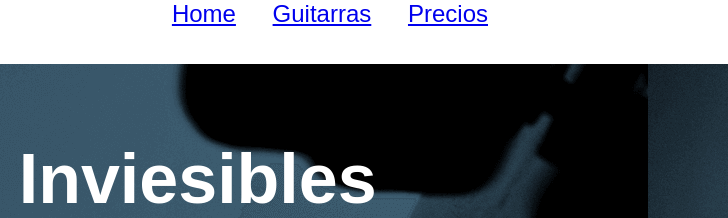
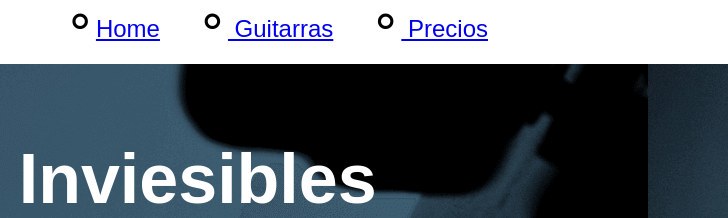
Before and after one commit to robert-ds/invie, a plain HTML site: page index.html in a window 1280 px wide. Shown: the top 218 px of the page, 552-1280 px from the left. Drawn offline with Linux system fonts and the light colour scheme.

Commit message:
Insertando Pseudoelementos al Diseño

```diff
--- a/css/invie.css
+++ b/css/invie.css
@@ -90,6 +90,12 @@ body {
 .menu li {
 	display: inline-block;
 	margin-left: 30px;
+}
+
+.menu li:before {
+	content: '∘';
+	font-size: 50px;
+	line-height: 40px;
 }
 
 .logotipo {
```
Also changed, not shown: index.html (+2 -2 lines).
